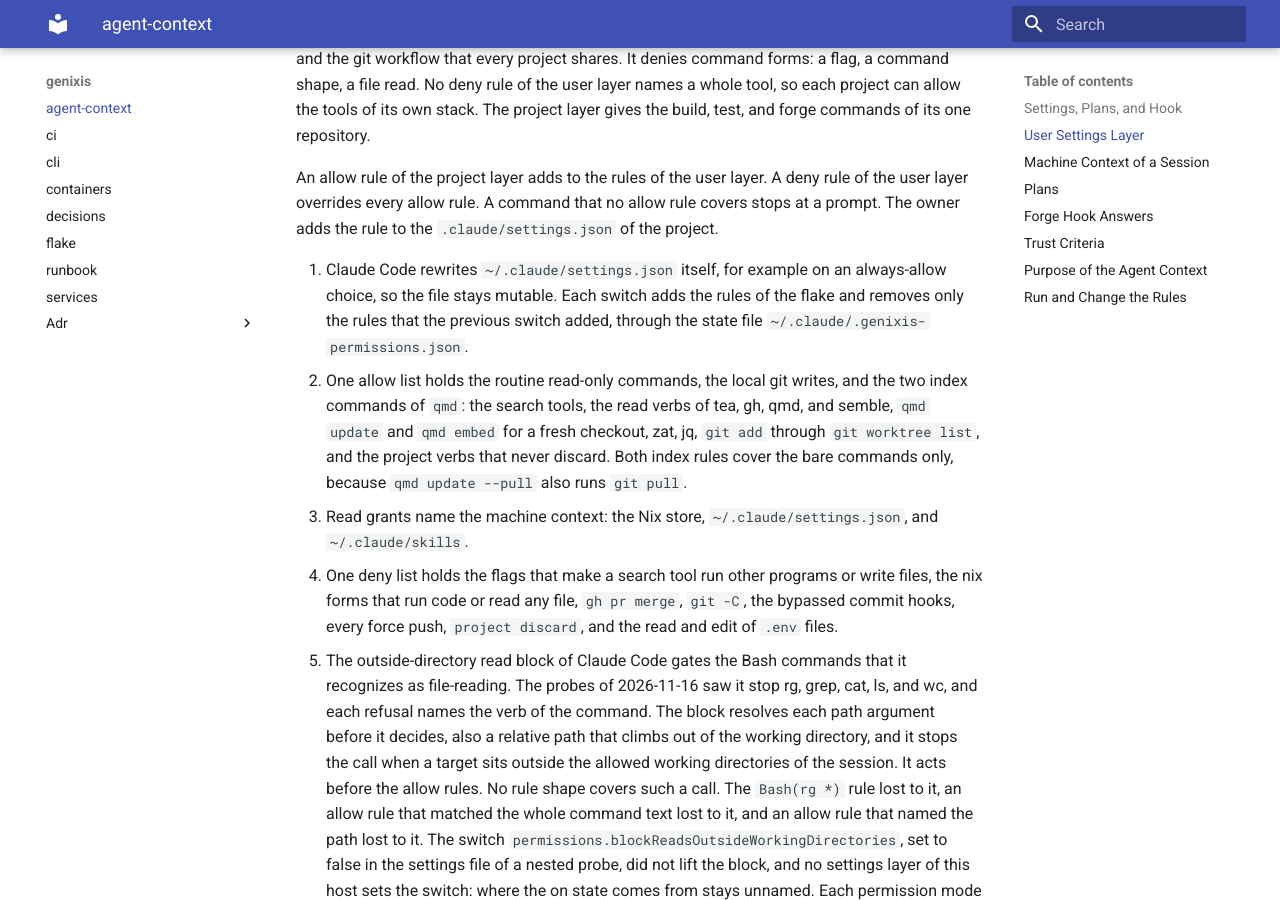
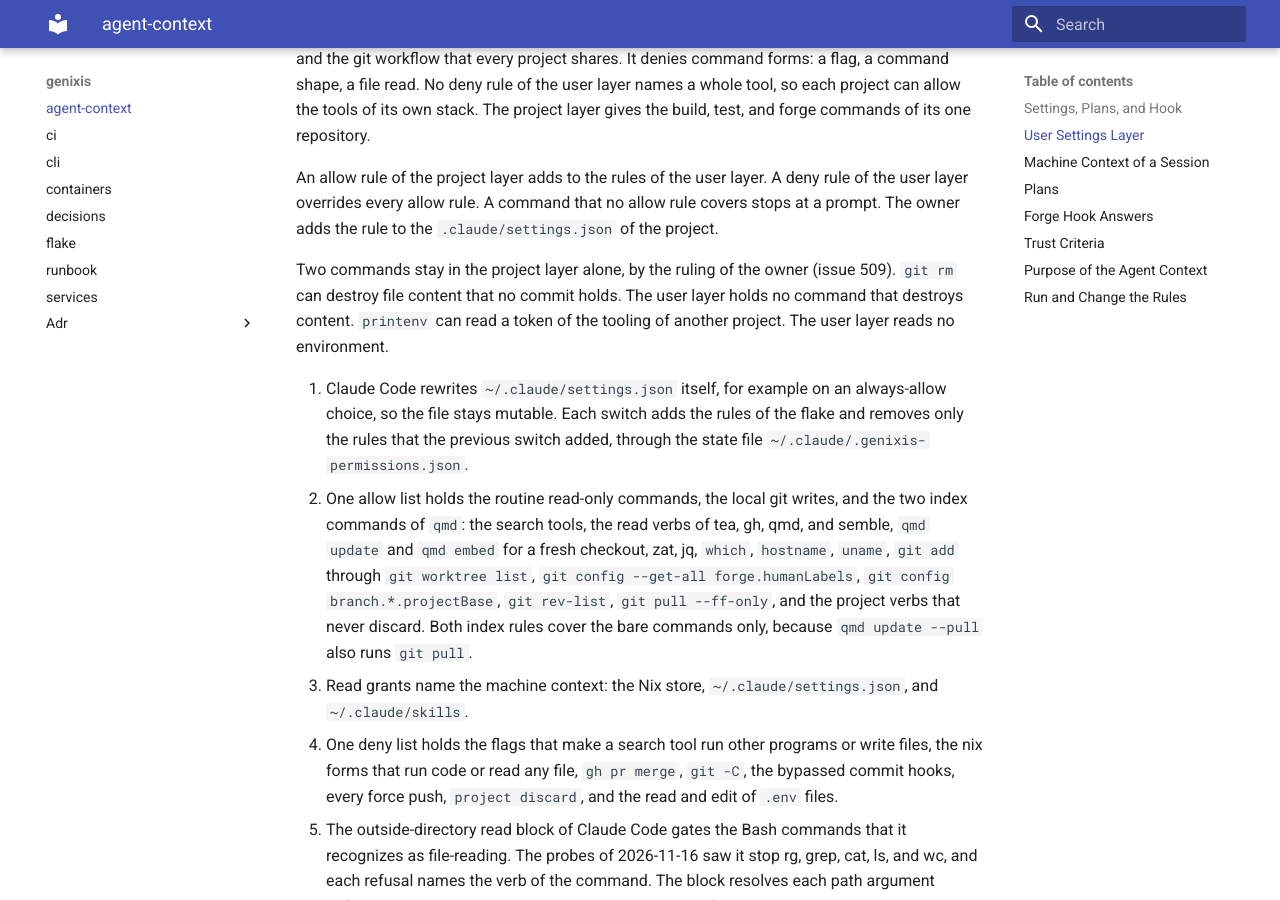
Before and after one commit to Jracon/genixis, an MkDocs documentation site: the page built from docs/agent-context.md, in a window 1280 px wide and 900 px high, scrolled down 629 px. Built offline with MkDocs 1.6.1 and Material for MkDocs 9.7.7, drawn with Linux system fonts in a browser that asks for light colours.

Commit message:
fix(claude): move seven read rules to the user layer
The audit of issue 509 found shared read verbs in the project layer, and the owner ruled the candidates in the windowed session (comment 6301). Seven rules move into the allow list of claude.nix and out of the project layer: git config branch.*.projectBase, git config --get-all forge.humanLabels, git rev-list *, which *, hostname, uname *, and git pull --ff-only*. Issues 480 and 486 set the precedent with git check-ignore and git ls-tree.

The owner ruled two candidates into the project layer alone: git rm, because it can destroy file content that no commit holds and the user layer holds no command that destroys content, and printenv, because it can read a token of the tooling of another project and the user layer reads no environment. docs/agent-context.md records both reasons and names each new user-layer rule in item 2 of its User Settings Layer section.

The nested print-mode probes ran against the scratch settings files under .scratch/ with the project-layer rules already deleted. The two git config forms and git pull --ff-only flipped from an approval stop to an executed command under the new rules. The harness safe-command answer covered rev-list, which, hostname, and uname in the probes with no rule present, so their rules carry deterministic coverage that the probe environment cannot isolate, under the standing workaround record of trust criterion 11.

AGENTS.md and modules/programs/cli/claude/CLAUDE.md name no layer home of a moved rule, so they need no change. The rules reach a machine at its next home switch, so a session of this repository prompts for the seven forms until then.

Co-Authored-By: Claude Code <noreply@anthropic.com>

```diff
--- a/docs/agent-context.md
+++ b/docs/agent-context.md
@@ -16,8 +16,10 @@ The user layer and the project layer hold different rules. The user layer gives
 
 An allow rule of the project layer adds to the rules of the user layer. A deny rule of the user layer overrides every allow rule. A command that no allow rule covers stops at a prompt. The owner adds the rule to the `.claude/settings.json` of the project.
 
+Two commands stay in the project layer alone, by the ruling of the owner (issue 509). `git rm` can destroy file content that no commit holds. The user layer holds no command that destroys content. `printenv` can read a token of the tooling of another project. The user layer reads no environment.
+
 1. Claude Code rewrites `~/.claude/settings.json` itself, for example on an always-allow choice, so the file stays mutable. Each switch adds the rules of the flake and removes only the rules that the previous switch added, through the state file `~/.claude/.genixis-permissions.json`.
-2. One allow list holds the routine read-only commands, the local git writes, and the two index commands of `qmd`: the search tools, the read verbs of tea, gh, qmd, and semble, `qmd update` and `qmd embed` for a fresh checkout, zat, jq, `git add` through `git worktree list`, and the project verbs that never discard. Both index rules cover the bare commands only, because `qmd update --pull` also runs `git pull`.
+2. One allow list holds the routine read-only commands, the local git writes, and the two index commands of `qmd`: the search tools, the read verbs of tea, gh, qmd, and semble, `qmd update` and `qmd embed` for a fresh checkout, zat, jq, `which`, `hostname`, `uname`, `git add` through `git worktree list`, `git config --get-all forge.humanLabels`, `git config branch.*.projectBase`, `git rev-list`, `git pull --ff-only`, and the project verbs that never discard. Both index rules cover the bare commands only, because `qmd update --pull` also runs `git pull`.
 3. Read grants name the machine context: the Nix store, `~/.claude/settings.json`, and `~/.claude/skills`.
 4. One deny list holds the flags that make a search tool run other programs or write files, the nix forms that run code or read any file, `gh pr merge`, `git -C`, the bypassed commit hooks, every force push, `project discard`, and the read and edit of `.env` files.
 5. The outside-directory read block of Claude Code gates the Bash commands that it recognizes as file-reading. The probes of 2026-11-16 saw it stop rg, grep, cat, ls, and wc, and each refusal names the verb of the command. The block resolves each path argument before it decides, also a relative path that climbs out of the working directory, and it stops the call when a target sits outside the allowed working directories of the session. It acts before the allow rules. No rule shape covers such a call. The `Bash(rg *)` rule lost to it, an allow rule that matched the whole command text lost to it, and an allow rule that named the path lost to it. The switch `permissions.blockReadsOutsideWorkingDirectories`, set to false in the settings file of a nested probe, did not lift the block, and no settings layer of this host sets the switch: where the on state comes from stays unnamed. Each permission mode that asks, asks for such a call, and a session that no person answers refuses it. fd is not a command that the block recognizes, so an fd call that names an outside path runs on its `Bash(fd *)` rule. This command table is the asymmetry of issue 437. In auto mode with the built-in classifier on, the classifier answered such an rg call (issue 436).
```
Also changed, not shown: 2 other files.
